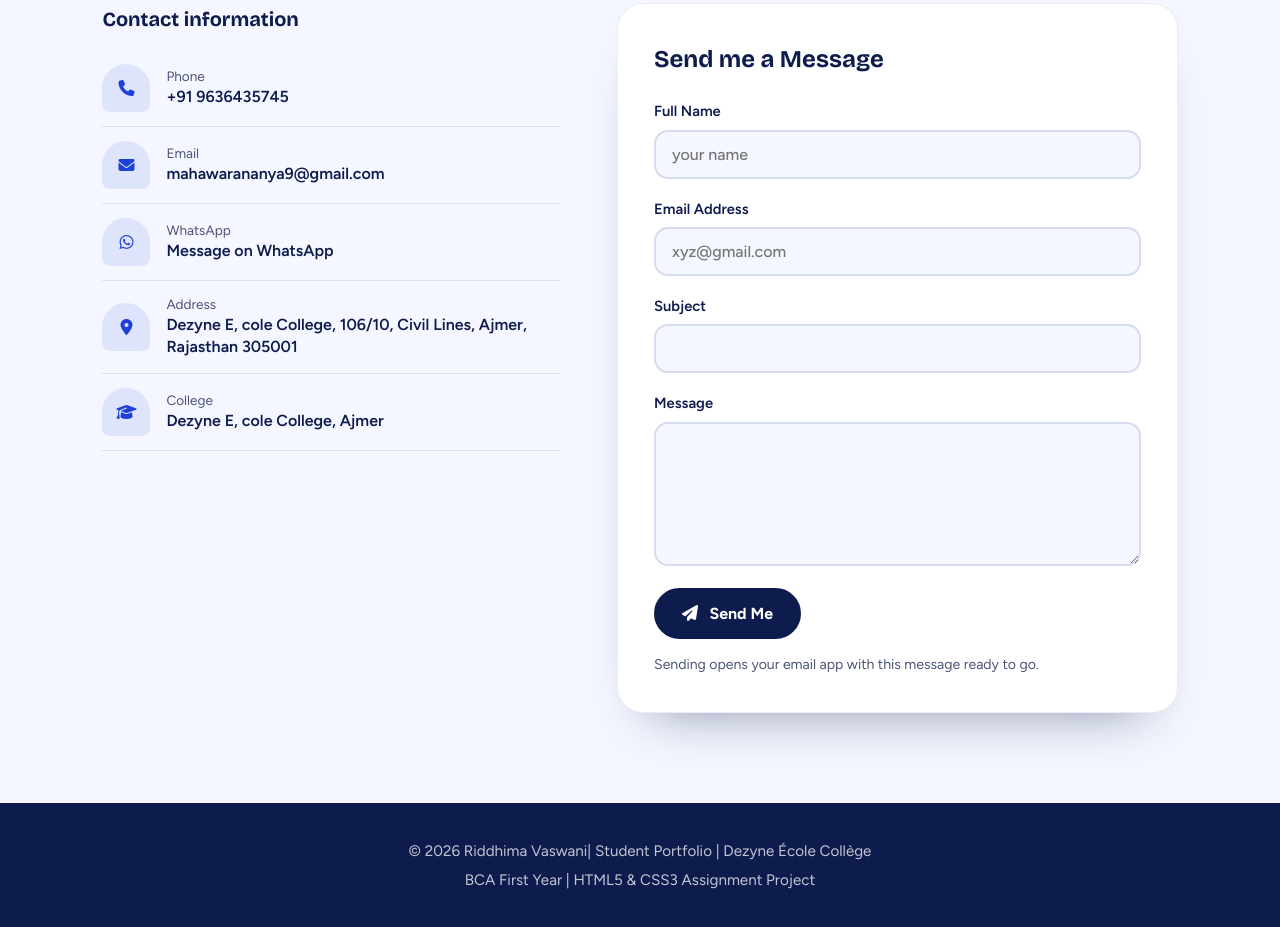
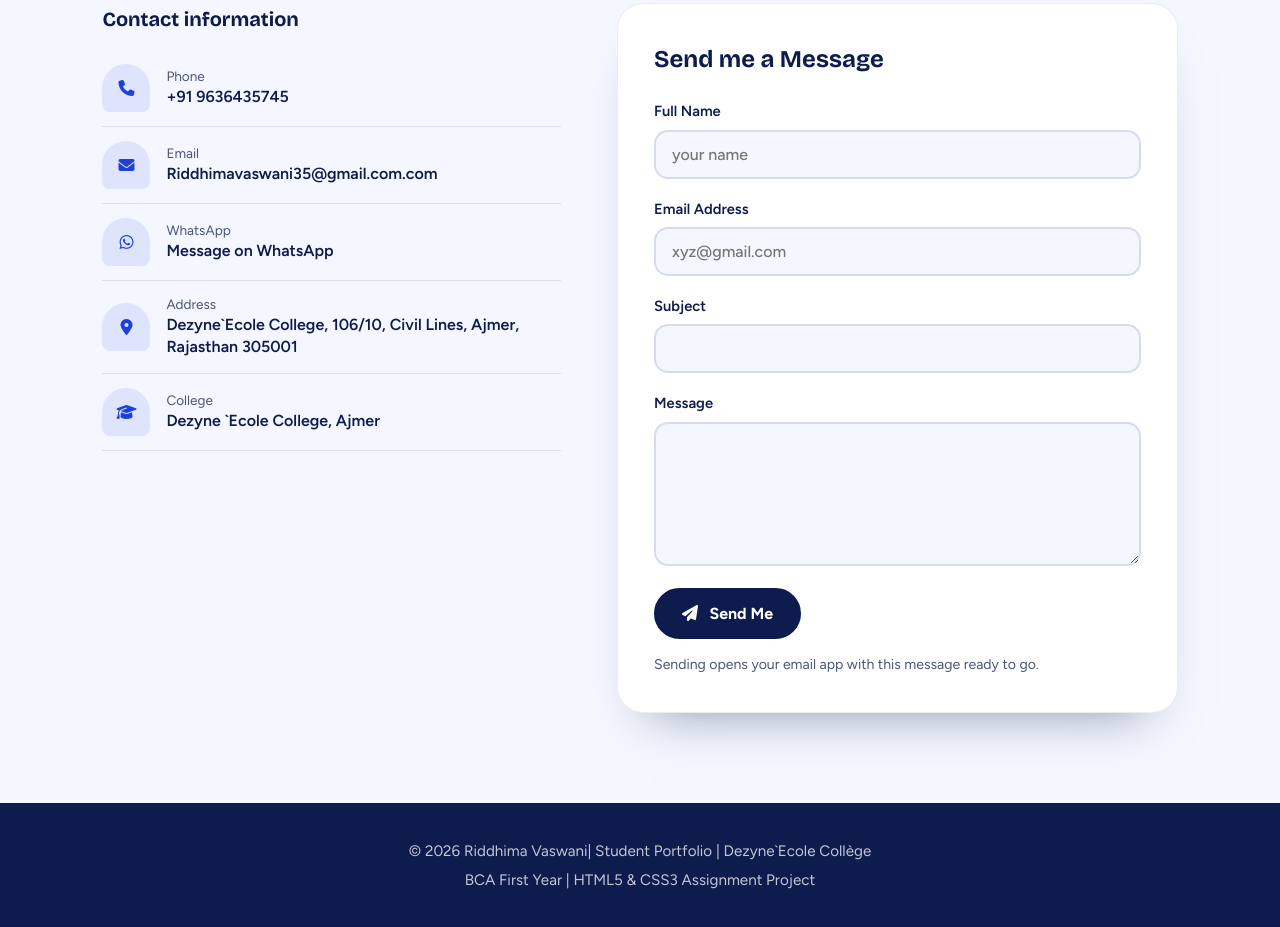
Before and after one commit to riddhimavaswani7-byte/student-portfolio, a plain HTML site: page index.html in a window 1280 px wide. Shown: the part 4683-5610 px from the top of the page. Drawn offline with nearby package versions, Linux system fonts and the light colour scheme.

Commit message:
Update index.html

```diff
--- a/index.html
+++ b/index.html
@@ -309,10 +309,10 @@
             <div class="contact-info">
                 <h3>Contact information</h3>
                 <div class="info"><i class="fas fa-phone"></i><p>Phone <br><a href="tel:+919636435745">+91 9636435745</a></p></div>
-                    <div class="info"><i class="fas fa-envelope"></i><p>Email <br><a href="mailto:mahawarananya9@gmail.com">mahawarananya9@gmail.com</a></p></div>
+                    <div class="info"><i class="fas fa-envelope"></i><p>Email <br><a href="mailto: Riddhima vaswani 35@gmail.com">Riddhimavaswani35@gmail.com.com</a></p></div>
                     <div class="info"><i class="fab fa-whatsapp"></i><p>WhatsApp <br><a href="https://wa.me/9636435745">Message on WhatsApp</a></p></div>
-                    <div class="info"><i class="fas fa-map-marker-alt"></i><p>Address <br><a href="https://maps.app.goo.gl/u9zEWreDA3dBjNiV8">Dezyne E, cole College, 106/10, Civil Lines, Ajmer, Rajasthan 305001</a></p></div>
-                    <div class="info"><i class="fas fa-graduation-cap"></i><p>College <br><a href="https://maps.app.goo.gl/u9zEWreDA3dBjNiV8">Dezyne E, cole College, Ajmer</a></p></div>
+                    <div class="info"><i class="fas fa-map-marker-alt"></i><p>Address <br><a href="https://maps.app.goo.gl/u9zEWreDA3dBjNiV8">Dezyne`Ecole College, 106/10, Civil Lines, Ajmer, Rajasthan 305001</a></p></div>
+                    <div class="info"><i class="fas fa-graduation-cap"></i><p>College <br><a href="https://maps.app.goo.gl/u9zEWreDA3dBjNiV8">Dezyne `Ecole College, Ajmer</a></p></div>
             </div>
             <form action="">
                     <h1>Send me a Message </h1>
@@ -331,7 +331,7 @@
      </section>
     </main>
     <footer>
-        <p>© 2026 Riddhima Vaswani| Student Portfolio | Dezyne École Collège</p>
+        <p>© 2026 Riddhima Vaswani| Student Portfolio | Dezyne`Ecole Collège</p>
         <p>BCA First Year | HTML5 & CSS3 Assignment Project</p>
     </footer>
 </body>
```
